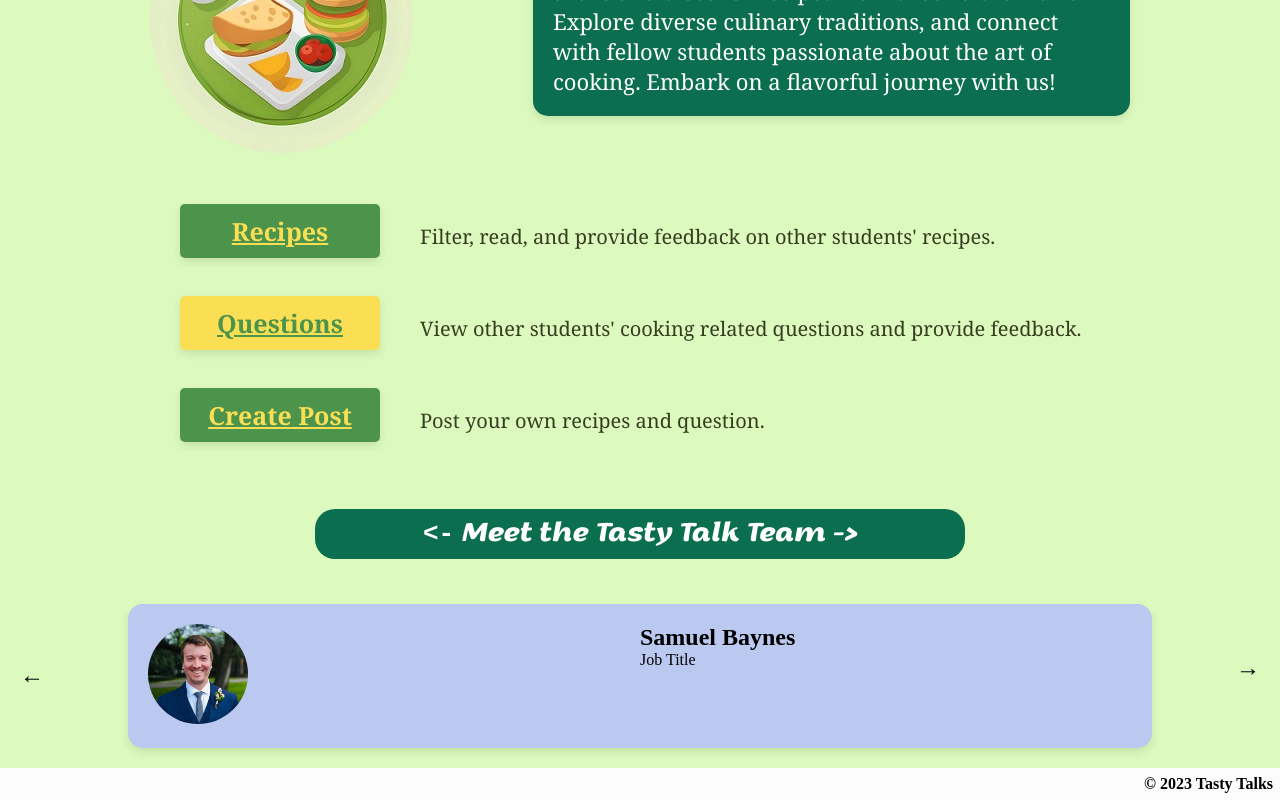
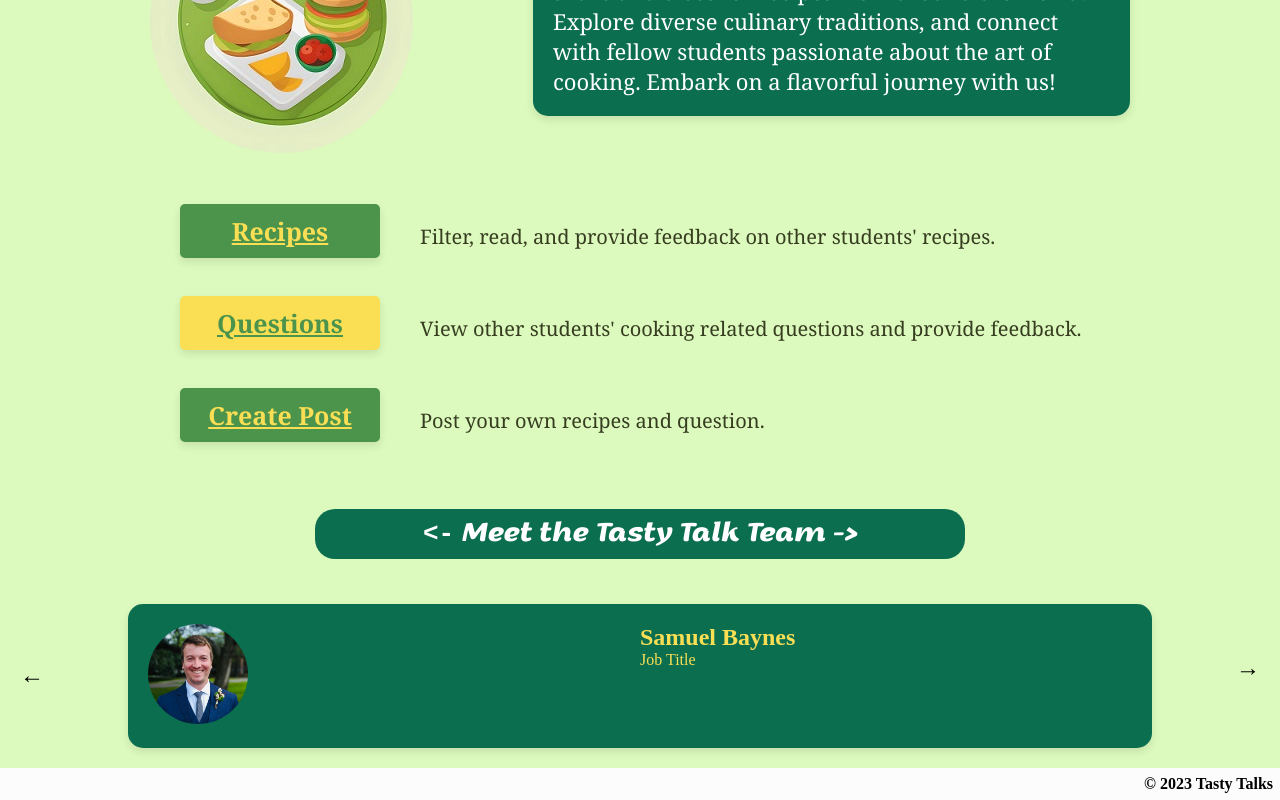
Before and after one commit to wbermel3rd/TastyTalks, a Vue app in the folder tastytalks/: page /about in a window 1280 px wide. Shown: the part 333-1133 px from the top of the page. Built offline with nearby package versions, Linux system fonts and the light colour scheme; no server answers.

Commit message:
Change color of the Slider in the about page

```diff
--- a/tastytalks/src/views/AboutPage.vue
+++ b/tastytalks/src/views/AboutPage.vue
@@ -171,11 +171,14 @@ h1 {
 .person-slider {
   display: flex;
   position: relative;
-  background-color: #bbc9f1;
+
+  /* BACKGROUND COLOR OF THE SLIDER */
+  background-color: #0B6E4F;
   border-radius: 15px;
   padding: 20px;
   text-align: center;
   box-shadow: 0 4px 8px rgba(0, 0, 0, 0.1);
+  color: #FADF54;
 }
 
 .person-info {
```
